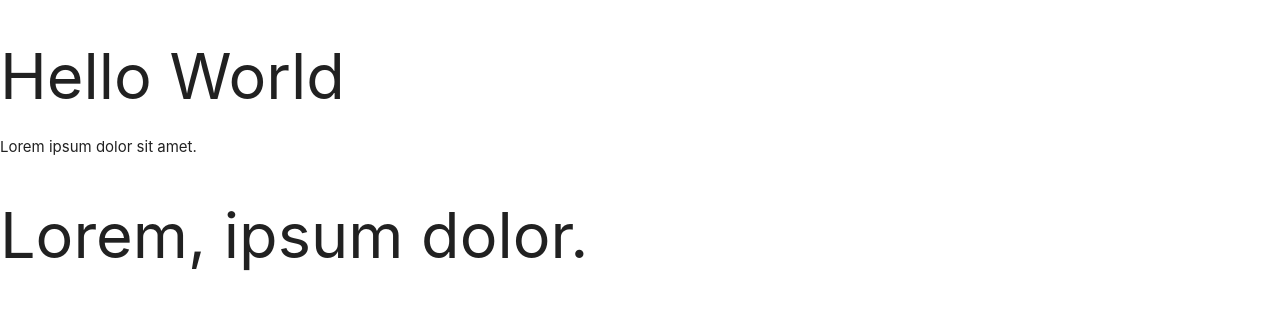
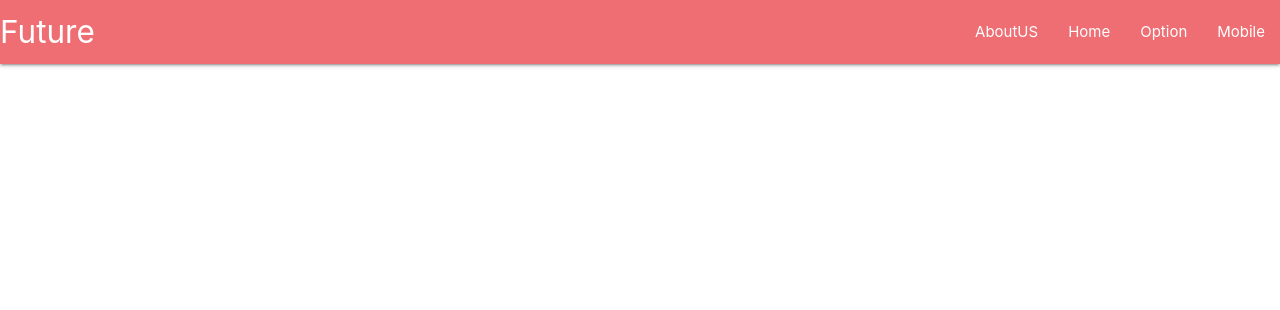
Before and after one commit to hamedes12/one-part, a plain HTML site: page index.html in a window 1280 px wide. Drawn offline with Linux system fonts and the light colour scheme.

Commit message:
part 6th

```diff
--- a/assets/js/main.js
+++ b/assets/js/main.js
@@ -0,0 +1,4 @@
+document.addEventListener('DOMContentLoaded', function() {
+    var elems = document.querySelectorAll('.sidenav');
+    var instances = M.Sidenav.init(elems, {Object});
+  });
--- a/index.html
+++ b/index.html
@@ -1,19 +1,36 @@
 <!DOCTYPE html>
 <html lang="en">
-<head>
-    <meta charset="UTF-8">
-    <meta name="viewport" content="width=device-width, initial-scale=1.0">
+  <head>
+    <meta charset="UTF-8" />
+    <meta name="viewport" content="width=device-width, initial-scale=1.0" />
     <title>my project</title>
-    <link rel="stylesheet" href="assets/materialize/css/materialize.min.css">
-    <link rel="stylesheet" href="assets/css/style.css">
-</head>
-<body>
-    <h1>Hello World</h1>
-    <p>Lorem ipsum dolor sit amet.</p>
-    <h1>Lorem, ipsum dolor.</h1>
+    <link rel="stylesheet" href="assets/materialize/css/materialize.min.css" />
+    <link href="https://fonts.googleapis.com/icon?family=Material+Icons" rel="stylesheet">
+    <link rel="stylesheet" href="assets/css/style.css" />
+  </head>
+  <body>
+    <nav>
+        <div class="nav-wrapper">
+          <a href="#!" class="brand-logo">Future</a>
+          <a href="#" data-target="mobile-demo" class="sidenav-trigger"><i class="material-icons">view_headline</i></a>
+          <ul class="right hide-on-med-and-down">
+            <li><a href="sass.html">AboutUS</a></li>
+            <li><a href="badges.html">Home</a></li>
+            <li><a href="collapsible.html">Option</a></li>
+            <li><a href="mobile.html">Mobile</a></li>
+          </ul>
+        </div>
+      </nav>
+
+      <ul class="sidenav" id="mobile-demo">
+        <li><a href="sass.html">AboutUS</a></li>
+        <li><a href="badges.html">Home</a></li>
+        <li><a href="collapsible.html">Option</a></li>
+        <li><a href="mobile.html">Mobile</a></li>
+      </ul>
 
 
     <script src="assets/materialize/js/materialize.min.js"></script>
     <script src="assets/js/main.js"></script>
-</body>
+  </body>
 </html>
```
